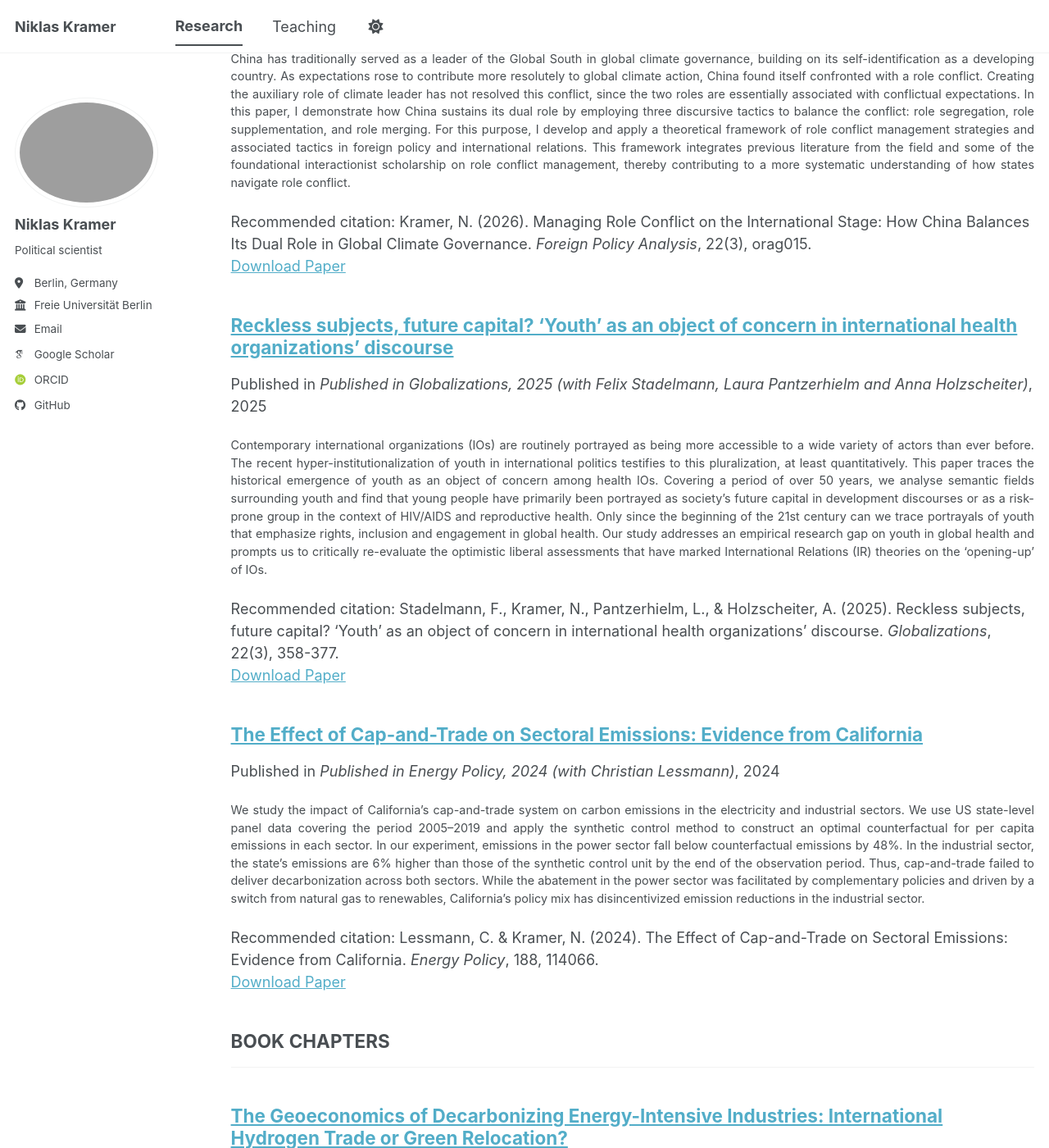
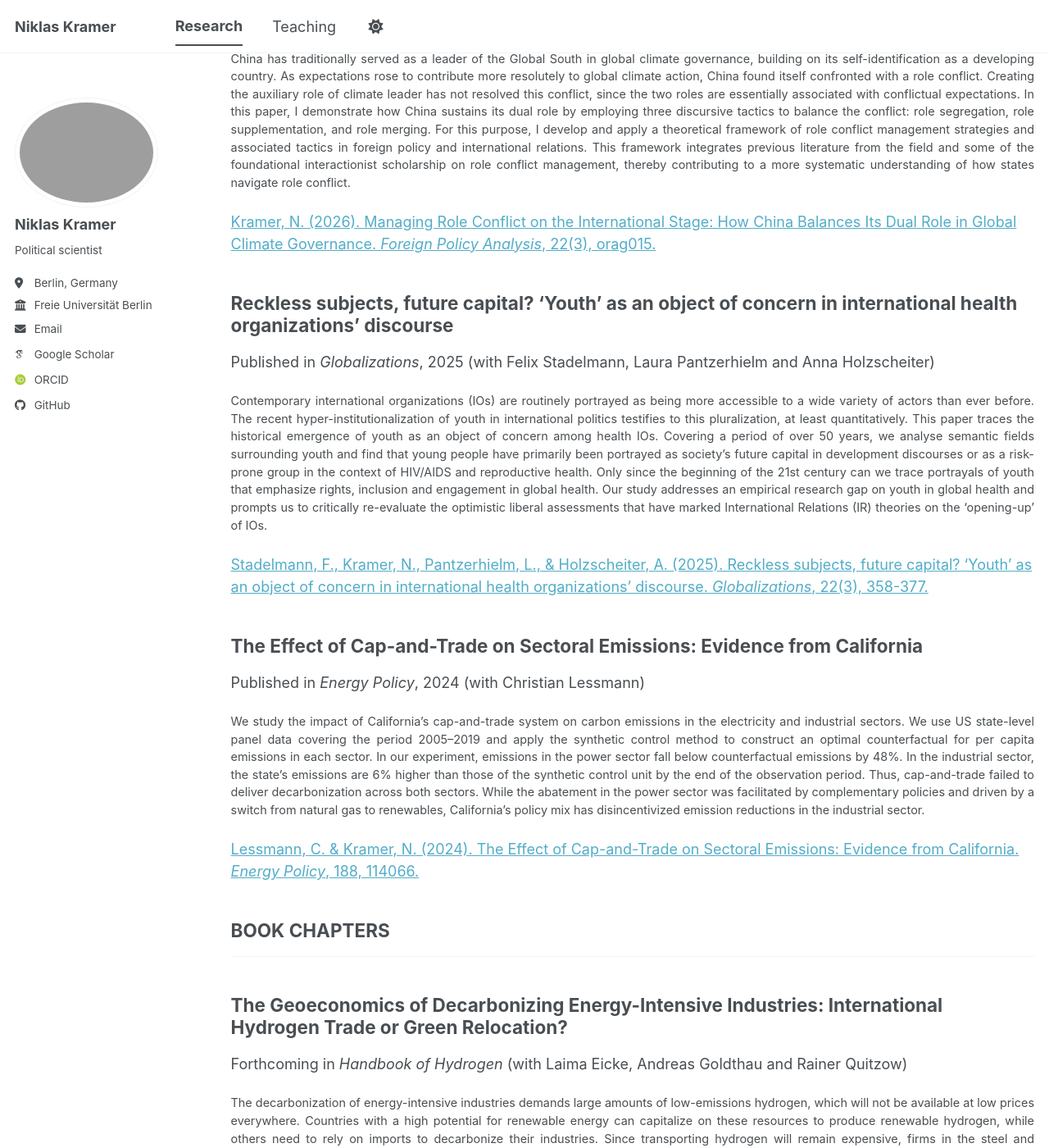
Before and after one commit to nik-kramer/nik-kramer.github.io, a Jekyll site: the page built from _pages/publications.html, in a window 1280 px wide and 1400 px high, scrolled down 368 px. Shown: the whole window at 82% size. Built offline with Jekyll 4.4.1, drawn with Linux system fonts in a browser that asks for light colours; some web fonts are replaced; a script bundle is joined from its source files by our own code; library files that are not in the unit come from our copies; some of the changed text lies outside the part shown.

Commit message:
Add files via upload

```diff
--- a/_includes/archive-single.html
+++ b/_includes/archive-single.html
@@ -26,12 +26,8 @@
       </div>
     {% endif %}
 
-    <h2 class="archive__item-title" itemprop="headline">
-      {% if post.link %}
-        <a href="{{ post.link }}">{{ title }}</a> <a href="{{ base_path }}{{ post.url }}" rel="permalink"><i class="fa fa-link" aria-hidden="true" title="permalink"></i><span class="sr-only">Permalink</span></a>
-      {% else %}
-        <a href="{{ base_path }}{{ post.url }}" rel="permalink">{{ title }}</a>
-      {% endif %}
+    <h2>
+      {{ title }}
     </h2>
 
     {% if post.read_time %}
@@ -41,7 +37,9 @@
         {% if post.collection == 'teaching' %}
           <p> {{ post.type }}, <i>{{ post.venue }}</i>, {{ post.date | default: "1900-01-01" | date: "%Y" }} </p>
         {% elsif post.collection == 'publications' %}
-          <p>Published in <i>{{ post.venue }}</i>, {{ post.date | default: "1900-01-01" | date: "%Y" }} </p>
+          {% if post.venue %}
+  <p>{{ post.venue }}</p>
+{% endif %}
         {% elsif post.date %}
          <p class="page__date"><strong><i class="fa fa-fw fa-calendar" aria-hidden="true"></i> {{ site.data.ui-text[site.locale].date_label | default: "Published:" }}</strong> <time datetime="{{ post.date | default: "1900-01-01" | date_to_xmlschema }}">{{ post.date | default: "1900-01-01" | date: "%B %d, %Y" }}</time></p>
         {% endif %}
@@ -52,32 +50,10 @@
     <p class="archive__item-excerpt" itemprop="description"><p>{{ post.excerpt | markdownify | remove: '<p>' | remove: '</p>' }}<strong><a href="{{ base_path }}{{ post.url }}" rel="permalink"> Read more</a></strong></p></p>
     {% endif %}
 
-    {% if post.citation and post.paperurl and post.slidesurl and post.bibtexurl %}
-      <p>Recommended citation: {{ post.citation }}<br /><a href="{{ post.paperurl }}">Download Paper</a> | <a href="{{ post.slidesurl }}">Download Slides</a> | <a href="{{ post.bibtexurl }}">Download Bibtex</a></p>
-    {% elsif post.citation and post.paperurl and post.slidesurl %}
-      <p>Recommended citation: {{ post.citation }}<br /><a href="{{ post.paperurl }}">Download Paper</a> | <a href="{{ post.slidesurl }}">Download Slides</a></p>
-    {% elsif post.citation and post.paperurl and post.bibtexurl %}
-      <p>Recommended citation: {{ post.citation }}<br /><a href="{{ post.paperurl }}">Download Paper</a> | <a href="{{ post.bibtexurl }}">Download Bibtex</a></p>
-    {% elsif post.citation and post.paperurl %}
-      <p>Recommended citation: {{ post.citation }}<br /><a href="{{ post.paperurl }}">Download Paper</a></p>
-    {% elsif post.citation and post.slidesurl and post.bibtexurl %}
-      <p>Recommended citation: {{ post.citation }}<br /><a href="{{ post.slidesurl }}">Download Slides</a> | <a href="{{ post.bibtexurl}}">Download Bibtex</a></p>
-    {% elsif post.citation and post.slidesurl %}
-      <p>Recommended citation: {{ post.citation }}<br /><a href="{{ post.slidesurl }}">Download Slides</a></p>
-    {% elsif post.citation and post.bibtexurl %}
-      <p>Recommended citation: {{ post.citation }}<br /><a href="{{ post.bibtexurl }}">Download Bibtex</a></p>
+{% if post.citation and post.paperurl %}
+      <p><a href="{{ post.paperurl }}">{{ post.citation }}</a></p>
     {% elsif post.citation %}
-      <p>Recommended citation: {{ post.citation }}</p>
-    {% elsif post.paperurl and post.bibtexurl %}
-      <p><a href="{{ post.paperurl }}">Download Paper</a> | <a href="{{ post.bibtexurl }}">Download Bibtex</a></p>
-    {% elsif post.paperurl %}
-      <p><a href="{{ post.paperurl }}">Download Paper</a></p>
-    {% elsif post.slidesurl and post.bibtexurl %}
-      <p><a href="{{ post.slidesurl }}">Download Slides</a> | <a href="{{ post.bibtexurl }}">Download Bibtex</a></p>
-    {% elsif post.slidesurl %}
-      <p><a href="{{ post.slidesurl }}">Download Slides</a></p>
-    {% elsif post.bibtexurl %}
-      <p><a href="{{ post.bibtexurl }}">Download Bibtex</a></p>
+      <p>{{ post.citation }}</p>
     {% endif %}
 
   </article>
```
